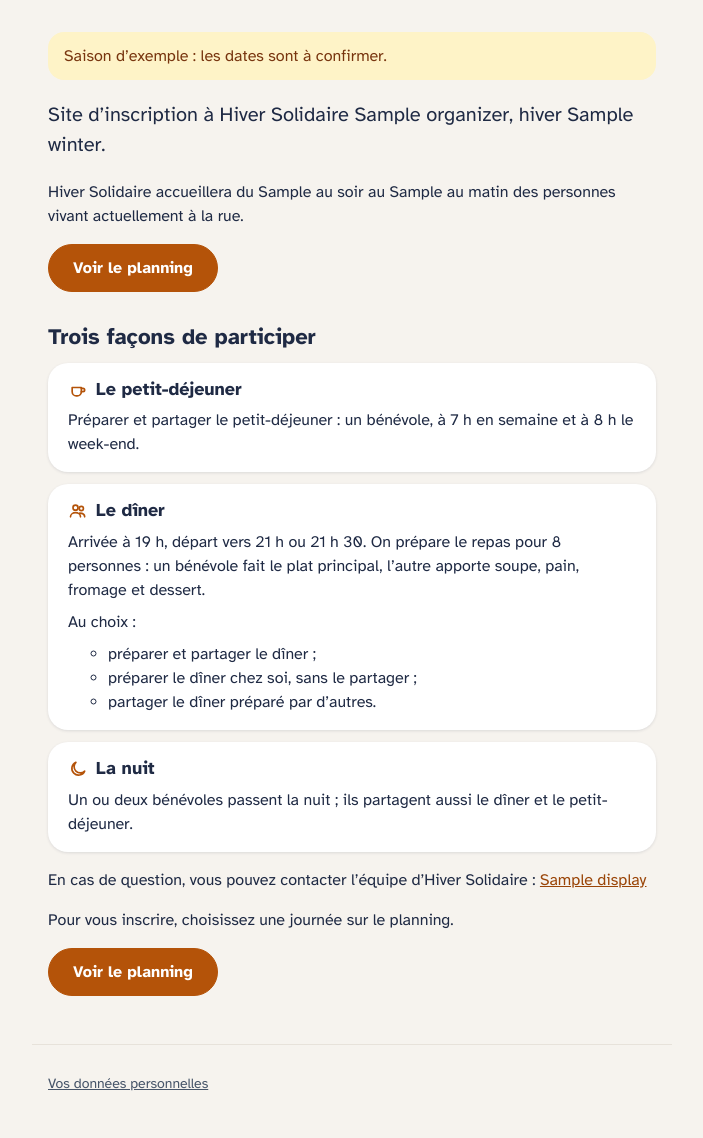
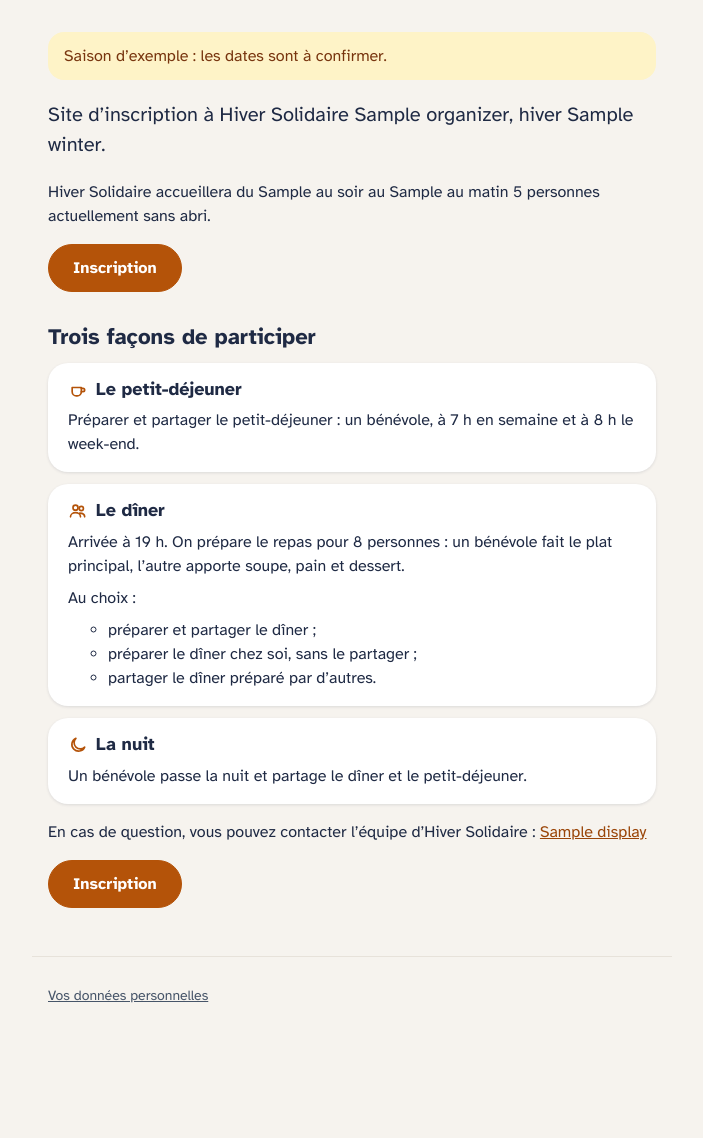
Before and after one commit to marcocopops/hiver-solidaire, a Spring app: page /index in a window 1280 px wide. Shown: the part 161-1299 px from the top of the page, without its empty margins (288-991 px from the left). After the commit the page ends 1164 px from the top, so only its background shows below. Run offline with Thymeleaf, Linux system fonts and the light colour scheme; the template is opened without the code that fills it: most values are stand-ins (such as "Sample title", 1, 10 or a date in 2020); data that the repository does not hold is empty; some of the project's set-up classes (security, data sources, template engines, error pages and the like) are left out, and stand-ins take their place; database files in the repository are not loaded.

Commit message:
feat: libellés de l'accueil et du planning (#45)
* feat: libellés de l'accueil et du planning

- L'hiver porte l'année de sa fin sur l'accueil (« 2027 » au lieu de « 2026-2027 »)
- « À compléter » devient « Besoins » (filtre et statut des journées)
- « Je participe » devient « Je m'inscris »
- Le bouton de l'accueil « Voir le planning » devient « Inscription »
- Cahier des charges (R5, §6) mis à jour

Co-Authored-By: Claude Opus 5.5 <noreply@anthropic.com>

* feat: « Partager le dîner » sur le planning public

Le libellé du poste dîner change sur le planning public seulement ; le
back-office, l'export et les e-mails gardent « Dîner ».

Co-Authored-By: Claude Opus 5.5 <noreply@anthropic.com>

* feat: textes de la page d'accueil

- Dates : « … au matin 5 personnes actuellement sans abri. »
- Nuit : « Un bénévole passe la nuit et partage le dîner et le petit-déjeuner. »
- Suppression de « Pour vous inscrire, choisissez une journée sur le planning. »

Co-Authored-By: Claude Opus 5.5 <noreply@anthropic.com>

* feat: texte du dîner sur l'accueil et statut « Complet »

- Accueil : « Arrivée à 19 h. On prépare le repas pour 8 personnes : un
  bénévole fait le plat principal, l’autre apporte soupe, pain et dessert. »
- Planning : le statut « Complète » devient « Complet »

Co-Authored-By: Claude Opus 5.5 <noreply@anthropic.com>

* feat: statut et pseudos du planning sans pastille

Le statut d'une journée et les inscrits (pseudos, « Vous », « À pourvoir »)
perdent leur fond et leur bordure en pilule, pour ne plus ressembler aux
boutons. Couleurs et graisse conservées ; « Vous » passe en ambre (son
ancien fond, 5,0:1 sur blanc) puisqu'il était blanc sur fond ambre.

Co-Authored-By: Claude Opus 5.5 <noreply@anthropic.com>

* feat: pseudos des inscrits en noir sur le planning

Couleur du texte de la page (--texte) ; « Vous » et « À pourvoir » gardent
leur ambre.

Co-Authored-By: Claude Opus 5.5 <noreply@anthropic.com>

---------

Co-authored-by: Claude Opus 5.5 <noreply@anthropic.com>

```diff
--- a/src/main/java/com/marcantoinemeunier/hiversolidaire/planning/PublicPlanning.java
+++ b/src/main/java/com/marcantoinemeunier/hiversolidaire/planning/PublicPlanning.java
@@ -27,7 +27,7 @@ record PublicPlanning(boolean sample, String opensOn, PlanningFilter filter, boo
      * @param date date du jour (ISO), seule clé publique d'une journée : aucun identifiant technique
      * @param statusKey suffixe des clés de message et des classes CSS : complete ou incomplete
      * @param open carte dépliée : la journée est à compléter
-     * @param registrable « Je participe » : au moins une inscription encore possible sur l'une des deux soirées
+     * @param registrable « Je m’inscris » : au moins une inscription encore possible sur l'une des deux soirées
      * @param posts postes de la journée dans l'ordre d'affichage (petit-déjeuner, plat, accompagnements, dîner, nuit)
      * @param mine inscriptions actives du bénévole connecté sur cette journée (ses propres données seulement)
      */
--- a/src/main/java/com/marcantoinemeunier/hiversolidaire/planning/domain/Day.java
+++ b/src/main/java/com/marcantoinemeunier/hiversolidaire/planning/domain/Day.java
@@ -24,7 +24,7 @@ public final class Day {
     public static final List<Post> POSTS = List.of(
             Post.BREAKFAST, Post.MAIN_DISH, Post.SIDES, Post.DINNER_PRESENCE, Post.NIGHT);
 
-    /** Inscriptions proposées par « Je participe », dans l'ordre de la carte. */
+    /** Inscriptions proposées par « Je m’inscris », dans l'ordre de la carte. */
     private static final List<Offered> OPTIONS = List.of(
             new Offered(RegistrationType.BREAKFAST, null),
             new Offered(RegistrationType.PREPARE_AND_SHARE, DishChoice.MAIN_DISH),
@@ -129,7 +129,7 @@ public final class Day {
     }
 
     /**
-     * « Je participe » : inscriptions encore possibles pour ce bénévole, chacune décidée sur sa soirée par
+     * « Je m’inscris » : inscriptions encore possibles pour ce bénévole, chacune décidée sur sa soirée par
      * {@link Evening#decide} (R1 à R4 et R7 par soirée). Un choix refusé pour lui seul (poste déjà pris par lui, non
      * cumulable, plus de place, plus de repas à récupérer) n'est simplement pas proposé ; seul un motif de R7 bloque la
      * soirée. Le petit-déjeuner du jour même n'est plus proposé : sa soirée est passée.
--- a/src/main/java/com/marcantoinemeunier/hiversolidaire/planning/domain/DayOffer.java
+++ b/src/main/java/com/marcantoinemeunier/hiversolidaire/planning/domain/DayOffer.java
@@ -3,7 +3,7 @@ package com.marcantoinemeunier.hiversolidaire.planning.domain;
 import java.util.List;
 
 /**
- * Ce que « Je participe » propose sur une journée.
+ * Ce que « Je m’inscris » propose sur une journée.
  *
  * @param available inscriptions encore possibles, dans l'ordre de la carte (petit-déjeuner en tête)
  * @param blocking motif à afficher quand rien n'est possible (R7, R2, ou R1 si tout est pris), sinon {@code null}
--- a/src/main/java/com/marcantoinemeunier/hiversolidaire/planning/domain/RegistrationDecision.java
+++ b/src/main/java/com/marcantoinemeunier/hiversolidaire/planning/domain/RegistrationDecision.java
@@ -26,7 +26,7 @@ public enum RegistrationDecision {
 
     /**
      * Le motif vaut pour toute la soirée (R7), quel que soit le choix ; les autres ne concernent qu'un choix, et
-     * « Je participe » propose simplement les autres.
+     * « Je m’inscris » propose simplement les autres.
      */
     public boolean blocksTheEvening() {
         return this == NOT_OPEN_YET || this == OUT_OF_SEASON || this == PAST;
--- a/src/main/resources/messages.properties
+++ b/src/main/resources/messages.properties
@@ -2,34 +2,33 @@ app.name=Hiver Solidaire
 home.title=Accueil
 home.heading=Planning des bénévoles
 home.organizer=Site d’inscription à Hiver Solidaire {0}, hiver {1}.
-home.dates=Hiver Solidaire accueillera du {0} au soir au {1} au matin des personnes vivant actuellement à la rue.
+home.dates=Hiver Solidaire accueillera du {0} au soir au {1} au matin 5 personnes actuellement sans abri.
 home.ways=Trois façons de participer
 home.breakfast.title=Le petit-déjeuner
 home.breakfast.text=Préparer et partager le petit-déjeuner : un bénévole, à 7 h en semaine et à 8 h le week-end.
 home.dinner.title=Le dîner
-home.dinner.text=Arrivée à 19 h, départ vers 21 h ou 21 h 30. On prépare le repas pour 8 personnes : un bénévole fait le plat principal, l’autre apporte soupe, pain, fromage et dessert.
+home.dinner.text=Arrivée à 19 h. On prépare le repas pour 8 personnes : un bénévole fait le plat principal, l’autre apporte soupe, pain et dessert.
 home.dinner.options=Au choix :
 home.dinner.option.share=préparer et partager le dîner ;
 home.dinner.option.prepare=préparer le dîner chez soi, sans le partager ;
 home.dinner.option.pickUp=partager le dîner préparé par d’autres.
 home.night.title=La nuit
-home.night.text=Un ou deux bénévoles passent la nuit ; ils partagent aussi le dîner et le petit-déjeuner.
+home.night.text=Un bénévole passe la nuit et partage le dîner et le petit-déjeuner.
 home.contact=En cas de question, vous pouvez contacter l’équipe d’Hiver Solidaire :
-home.signUp=Pour vous inscrire, choisissez une journée sur le planning.
-home.planning=Voir le planning
+home.planning=Inscription
 
 # Planning public (cahier des charges, §4 à §6), une carte par journée (ADR-0009). Statut R5 : texte toujours
-# affiché à côté de la couleur (app.css : vert = complète, orange = à compléter).
+# affiché à côté de la couleur (app.css : vert = complet, orange = besoins).
 planning.title=Planning de la saison
 planning.sample=Saison d’exemple : les dates sont à confirmer.
 planning.none=Aucune journée à venir pour le moment.
 planning.noneForFilter=Aucune journée pour ce filtre.
 planning.filters=Filtrer les journées
 planning.filter.ALL=Toutes
-planning.filter.TO_COMPLETE=À compléter
+planning.filter.TO_COMPLETE=Besoins
 planning.filter.MINE=Les miennes
-planning.status.complete=Complète
-planning.status.incomplete=À compléter
+planning.status.complete=Complet
+planning.status.incomplete=Besoins
 # Postes d'une journée, dans l'ordre d'affichage. Une récupération compte comme présence au dîner.
 planning.post.BREAKFAST=Petit-déjeuner
 planning.post.MAIN_DISH=Plat principal
@@ -37,6 +36,8 @@ planning.post.SIDES=Accompagnements
 planning.post.DINNER_PRESENCE=Dîner
 planning.post.NIGHT=Nuit
 planning.post.NIGHT.hint=jusqu’au matin
+# Sur le planning public seulement : le back-office, l'export et les e-mails gardent « Dîner ».
+planning.card.post.DINNER_PRESENCE=Partager le dîner
 planning.toFill=À pourvoir
 
 # Commun. En-tête : « Mon espace » mène à « Mes inscriptions », le nom de l'appli à l'accueil.
@@ -235,7 +236,7 @@ footer.privacy=Vos données personnelles
 
 # Planning : inscription et repères pour le bénévole connecté (ses propres inscriptions seulement). {0} : date
 # d'ouverture.
-planning.register=Je participe
+planning.register=Je m’inscris
 planning.opensOn=Les inscriptions ouvrent le {0}.
 planning.you=Vous
 planning.you.BREAKFAST=Vous fournissez le petit-déjeuner
--- a/src/main/resources/static/css/app.css
+++ b/src/main/resources/static/css/app.css
@@ -67,9 +67,7 @@
     --ambre-texte: #9a4508;
     --ambre-clair: #fef3c7;
     --ambre-clair-texte: #78350f;
-    --complete-fond: #dcfce7;
     --complete-texte: #14532d;
-    --partielle-fond: #ffedd5;
     --partielle-texte: #7c2d12;
     --erreur: #9b1c1c;
     --erreur-fond: #fee2e2;
@@ -415,37 +413,31 @@ a:hover {
     background: var(--erreur-texte);
 }
 
-/* Pastilles : statut d'une journée (R5, le texte dit le statut) et pseudos. */
+/* Statut d'une journée (R5, le texte dit le statut) et pseudos : texte coloré, sans fond ni bordure, pour ne pas
+   ressembler aux boutons (en pilule). */
 .statut,
 .pseudo {
     display: inline-block;
     max-width: 100%;
-    border-radius: var(--rayon-pilule);
     overflow-wrap: anywhere;
 }
 
 .statut {
-    padding: var(--esp-1) var(--esp-3);
     font-size: 0.875rem;
     font-weight: 700;
 }
 
 .pseudo {
-    padding: 0.125rem 0.625rem;
-    background: var(--ambre-clair);
-    color: var(--ambre-clair-texte);
+    color: var(--texte);
 }
 
+/* Ambre des boutons : 5,0:1 sur blanc. */
 .pseudo--vous {
-    background: var(--ambre);
-    color: #ffffff;
+    color: var(--ambre);
     font-weight: 700;
 }
 
 .pseudo--libre {
-    padding: 0.0625rem 0.5625rem;
-    border: 1.5px dashed var(--ambre-texte);
-    background: transparent;
     color: var(--ambre-texte);
     font-weight: 700;
 }
@@ -627,12 +619,10 @@ a:hover {
 }
 
 .journee--complete .statut {
-    background: var(--complete-fond);
     color: var(--complete-texte);
 }
 
 .journee--incomplete .statut {
-    background: var(--partielle-fond);
     color: var(--partielle-texte);
 }
 
@@ -643,7 +633,8 @@ a:hover {
     padding: var(--esp-1) 1.125rem 1.125rem;
 }
 
-/* Postes : icône, libellé en colonne, pastilles qui passent à la ligne. */
+/* Postes : icône, libellé en colonne, inscrits qui passent à la ligne (écart horizontal : sans pastille, il sépare
+   les pseudos). */
 .postes {
     display: flex;
     flex-direction: column;
@@ -679,7 +670,7 @@ a:hover {
     display: flex;
     flex: 1 1 auto;
     flex-wrap: wrap;
-    gap: 0.375rem;
+    gap: 0.375rem var(--esp-4);
     min-width: 0;
 }
 
--- a/src/main/resources/templates/admin/journee.html
+++ b/src/main/resources/templates/admin/journee.html
@@ -5,7 +5,7 @@
 <header th:replace="~{fragments :: entete(#{admin.day.title(${label})}, true)}"></header>
 <main class="page page--large">
     <p th:replace="~{admin/fragments :: done}"></p>
-    <p><span th:class="'statut journee--' + ${statusKey}" th:text="#{${'planning.status.' + statusKey}}">À compléter</span></p>
+    <p><span th:class="'statut journee--' + ${statusKey}" th:text="#{${'planning.status.' + statusKey}}">Besoins</span></p>
     <p class="actions">
         <a th:if="${previous != null}" th:href="@{/admin/journee(jour=${previous})}" th:text="#{admin.day.previous}">Précédente</a>
         <a th:if="${next != null}" th:href="@{/admin/journee(jour=${next})}" th:text="#{admin.day.next}">Suivante</a>
--- a/src/main/resources/templates/index.html
+++ b/src/main/resources/templates/index.html
@@ -14,7 +14,7 @@
     </th:block>
 
     <!-- Même bouton qu'en bas de page : on accède au planning sans faire défiler la présentation. -->
-    <p><a class="bouton" th:href="@{/planning}" th:text="#{home.planning}">Voir le planning</a></p>
+    <p><a class="bouton" th:href="@{/planning}" th:text="#{home.planning}">Inscription</a></p>
 
     <section aria-labelledby="ways-title">
         <h2 id="ways-title" th:text="#{home.ways}">Trois façons de participer</h2>
@@ -44,7 +44,7 @@
                     <svg class="icone" aria-hidden="true" focusable="false"><use th:href="@{/images/icones.svg#poste-NIGHT}"></use></svg>
                     <span th:text="#{home.night.title}">La nuit</span>
                 </h3>
-                <p th:text="#{home.night.text}">Un ou deux bénévoles.</p>
+                <p th:text="#{home.night.text}">Un bénévole passe la nuit.</p>
             </li>
         </ul>
     </section>
@@ -54,8 +54,7 @@
         <a th:href="${coordinatorsContact.uri}" th:text="${coordinatorsContact.display}">Contact des coordinateurs</a>
     </p>
 
-    <p th:text="#{home.signUp}">Pour vous inscrire, choisissez une journée sur le planning.</p>
-    <p><a class="bouton" th:href="@{/planning}" th:text="#{home.planning}">Voir le planning</a></p>
+    <p><a class="bouton" th:href="@{/planning}" th:text="#{home.planning}">Inscription</a></p>
 </main>
 <footer th:replace="~{fragments :: pied}"></footer>
 </body>
--- a/src/main/resources/templates/planning.html
+++ b/src/main/resources/templates/planning.html
@@ -13,7 +13,7 @@
         <a th:text="#{planning.filter.ALL}"
            th:href="@{/planning}" th:aria-current="${planning.filter.name() == 'ALL'} ? 'page'">Toutes</a>
         <a th:text="#{planning.filter.TO_COMPLETE}"
-           th:href="@{/planning(filtre='a-completer')}" th:aria-current="${planning.filter.name() == 'TO_COMPLETE'} ? 'page'">À compléter</a>
+           th:href="@{/planning(filtre='a-completer')}" th:aria-current="${planning.filter.name() == 'TO_COMPLETE'} ? 'page'">Besoins</a>
         <a th:if="${planning.signedIn}" th:text="#{planning.filter.MINE}"
            th:href="@{/planning(filtre='miennes')}" th:aria-current="${planning.filter.name() == 'MINE'} ? 'page'">Les miennes</a>
     </nav>
@@ -28,7 +28,7 @@
                 <summary>
                     <span class="journee__date" th:text="${day.label}">Lun. 4 janv.</span>
                     <span class="journee__etat">
-                        <span class="statut" th:text="#{${'planning.status.' + day.statusKey}}">À compléter</span>
+                        <span class="statut" th:text="#{${'planning.status.' + day.statusKey}}">Besoins</span>
                         <svg class="icone journee__chevron" aria-hidden="true" focusable="false"><use th:href="@{/images/icones.svg#chevron}"></use></svg>
                     </span>
                 </summary>
@@ -73,7 +73,7 @@
                     </div>
                     <p class="journee__action" th:if="${day.registrable}">
                         <a class="bouton" th:href="@{/inscription(jour=${day.date})}"
-                           th:text="#{planning.register}">Je participe</a>
+                           th:text="#{planning.register}">Je m’inscris</a>
                     </p>
                 </div>
             </details>
```
Also changed, not shown: docs/cahier-des-charges.md (+3 -3 lines), src/main/java/com/marcantoinemeunier/hiversolidaire/planning/HomeController.java (+2 -6 lines), src/main/java/com/marcantoinemeunier/hiversolidaire/planning/PublicPlanningService.java (+6 -1 lines), 6 other files.
